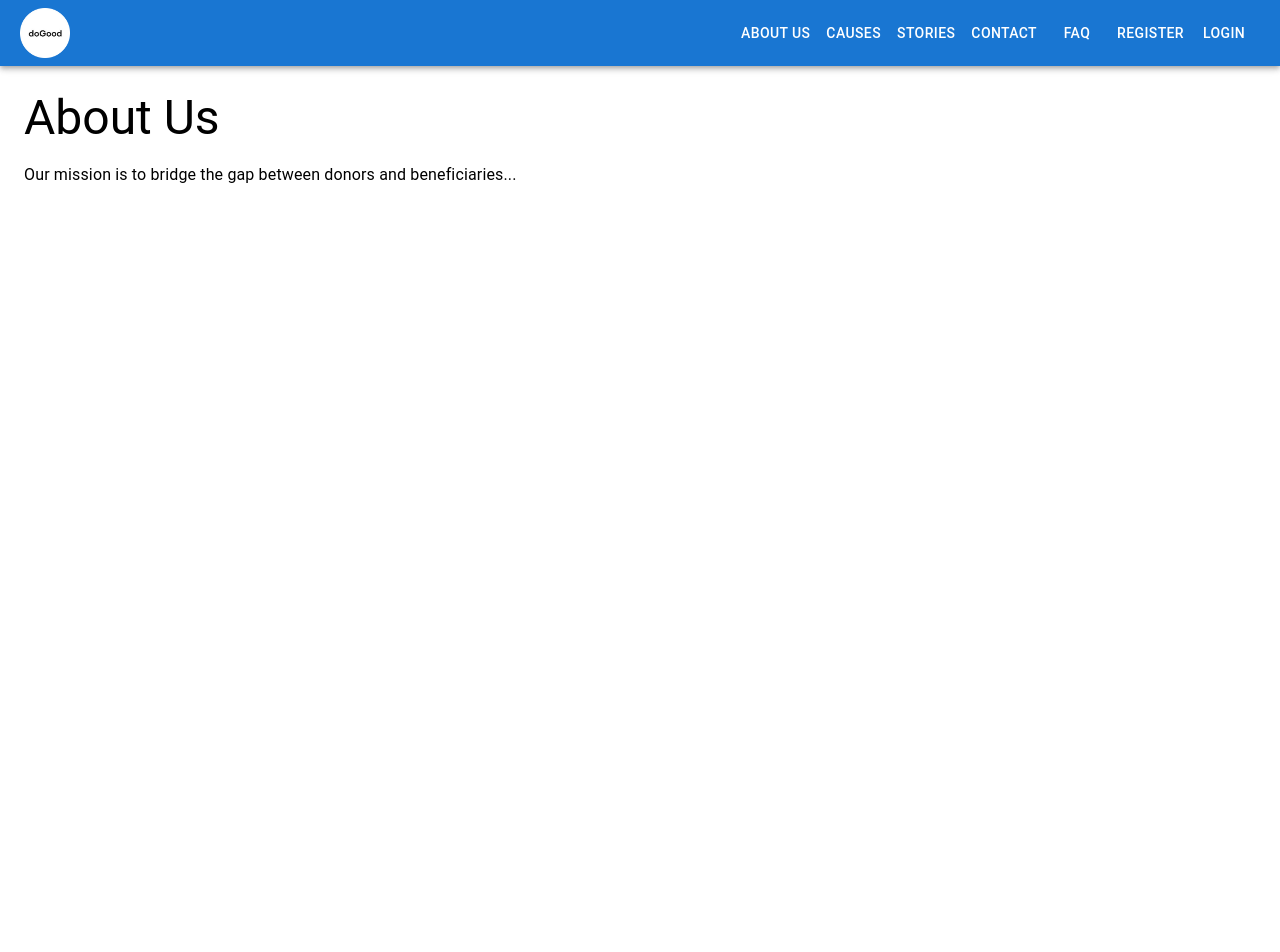
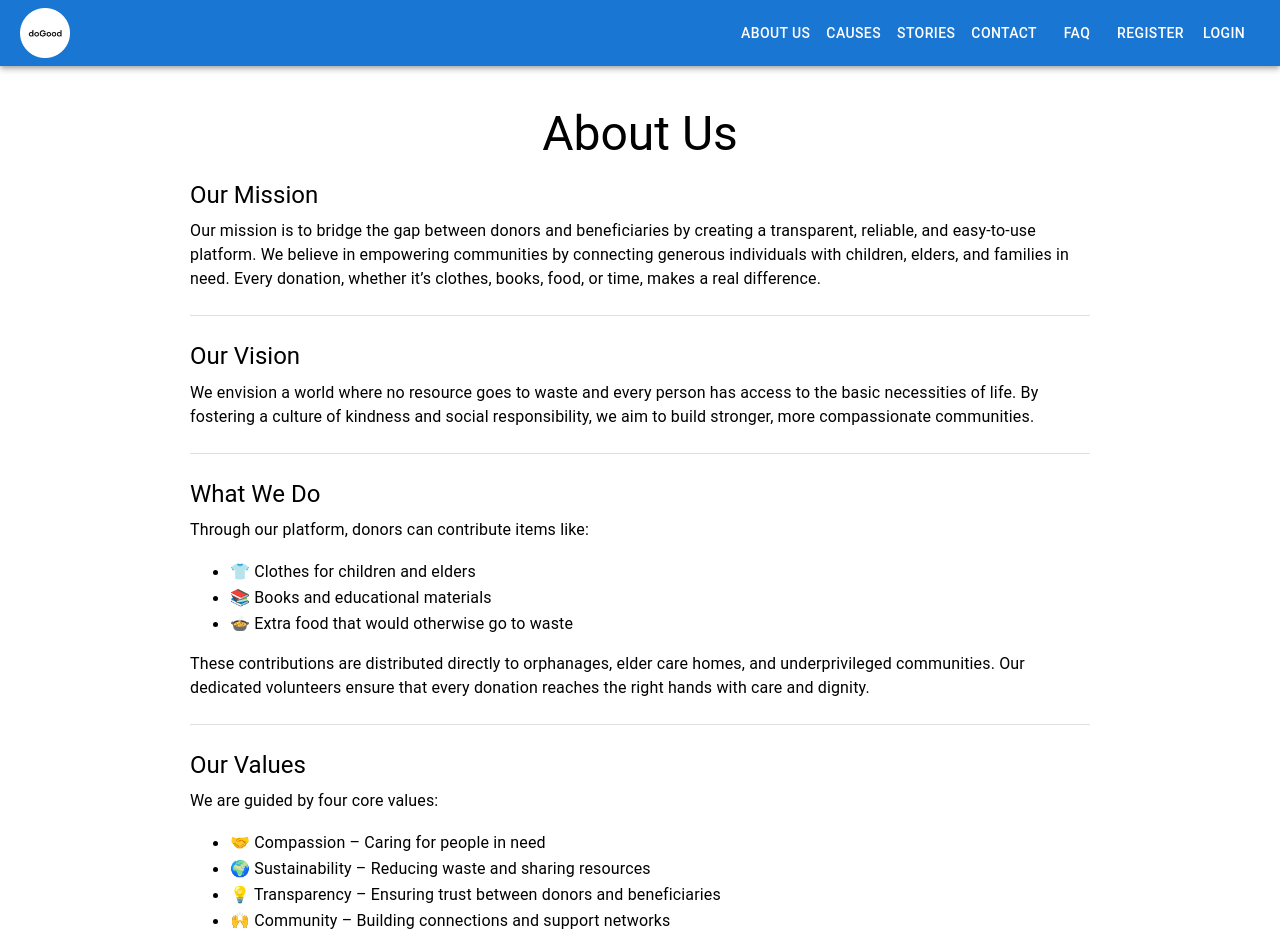
Before and after one commit to raveendra11/doGood-web, a React (Create React App) app: page /about in a window 1280 px wide. Shown: the top 952 px of the page. Before the commit the page ends 800 px from the top, so only its background shows below. Built offline with nearby package versions, Linux system fonts and the light colour scheme.

Commit message:
Update About.jsx

```diff
--- a/src/pages/About.jsx
+++ b/src/pages/About.jsx
@@ -1,12 +1,93 @@
 import React from 'react';
-import { Box, Typography } from '@mui/material';
+import { Box, Typography, Divider } from '@mui/material';
 
 const About = () => {
   return (
-    <Box sx={{ p: 3 }}>
-      <Typography variant="h3" gutterBottom>About Us</Typography>
+    <Box
+      sx={{
+        p: 5,
+        maxWidth: "900px",
+        margin: "0 auto",
+        textAlign: "left",
+        lineHeight: 1.7,
+      }}
+    >
+      {/* Title */}
+      <Typography variant="h3" gutterBottom align="center">
+        About Us
+      </Typography>
+
+      {/* Mission */}
+      <Typography variant="h5" gutterBottom>
+        Our Mission
+      </Typography>
       <Typography variant="body1" paragraph>
-        Our mission is to bridge the gap between donors and beneficiaries...
+        Our mission is to bridge the gap between donors and beneficiaries by
+        creating a transparent, reliable, and easy-to-use platform. We believe
+        in empowering communities by connecting generous individuals with
+        children, elders, and families in need. Every donation, whether it’s
+        clothes, books, food, or time, makes a real difference.
+      </Typography>
+
+      <Divider sx={{ my: 3 }} />
+
+      {/* Vision */}
+      <Typography variant="h5" gutterBottom>
+        Our Vision
+      </Typography>
+      <Typography variant="body1" paragraph>
+        We envision a world where no resource goes to waste and every person has
+        access to the basic necessities of life. By fostering a culture of
+        kindness and social responsibility, we aim to build stronger, more
+        compassionate communities.
+      </Typography>
+
+      <Divider sx={{ my: 3 }} />
+
+      {/* What We Do */}
+      <Typography variant="h5" gutterBottom>
+        What We Do
+      </Typography>
+      <Typography variant="body1" paragraph>
+        Through our platform, donors can contribute items like:
+      </Typography>
+      <ul>
+        <li><Typography>👕 Clothes for children and elders</Typography></li>
+        <li><Typography>📚 Books and educational materials</Typography></li>
+        <li><Typography>🍲 Extra food that would otherwise go to waste</Typography></li>
+      </ul>
+      <Typography variant="body1" paragraph>
+        These contributions are distributed directly to orphanages, elder care
+        homes, and underprivileged communities. Our dedicated volunteers ensure
+        that every donation reaches the right hands with care and dignity.
+      </Typography>
+
+      <Divider sx={{ my: 3 }} />
+
+      {/* Values */}
+      <Typography variant="h5" gutterBottom>
+        Our Values
+      </Typography>
+      <Typography variant="body1" paragraph>
+        We are guided by four core values:
+      </Typography>
+      <ul>
+        <li><Typography>🤝 Compassion – Caring for people in need</Typography></li>
+        <li><Typography>🌍 Sustainability – Reducing waste and sharing resources</Typography></li>
+        <li><Typography>💡 Transparency – Ensuring trust between donors and beneficiaries</Typography></li>
+        <li><Typography>🙌 Community – Building connections and support networks</Typography></li>
+      </ul>
+
+      <Divider sx={{ my: 3 }} />
+
+      {/* Closing */}
+      <Typography variant="h5" gutterBottom>
+        Join Us
+      </Typography>
+      <Typography variant="body1" paragraph>
+        Be part of our journey to create a kinder world. Whether you choose to
+        donate, volunteer, or spread the word, your contribution matters. Together,
+        we can make sure that no one is left behind.
       </Typography>
     </Box>
   );
```
